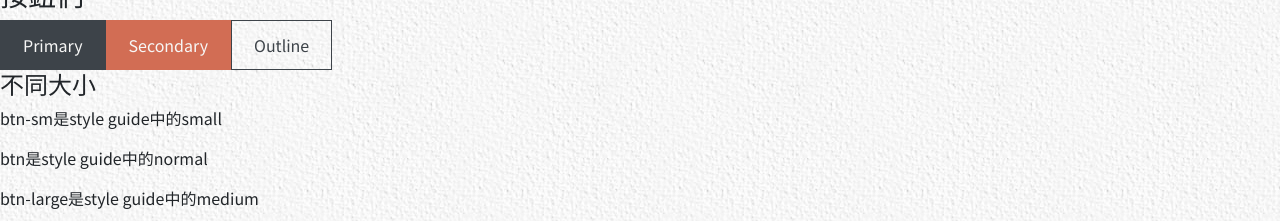
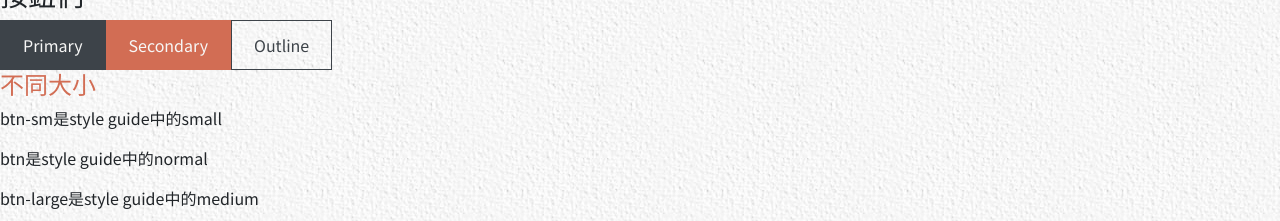
Before and after one commit to ashleyc2219/Hejoulin, a React (Create React App) app: page / in a window 1280 px wide. Shown: the part 194-415 px from the top of the page. Built offline with nearby package versions, Linux system fonts and the light colour scheme; a web font is replaced by a local one.

Commit message:
import global.scss

```diff
--- a/src/compenents/SomeComponent.js
+++ b/src/compenents/SomeComponent.js
@@ -1,4 +1,5 @@
 import React from 'react'
+import './../styles/SomeComponent/SomeComponent.scss'
 
 const SomeComponent = () => {
   return (
@@ -10,7 +11,7 @@ const SomeComponent = () => {
       <button className="btn btn-secondary">Secondary</button>
       <button className="btn btn-outline-primary">Outline</button>
       <br />
-      <h4>不同大小</h4>
+      <h4 className="text-color">不同大小</h4>
       <p>btn-sm是style guide中的small</p>
       <p>btn是style guide中的normal</p>
       <p>btn-large是style guide中的medium</p>
--- /dev/null
+++ b/src/styles/SomeComponent/SomeComponent.scss
@@ -0,0 +1,5 @@
+@import './../global.scss';
+
+.text-color{
+    color: $secondary
+}
```
